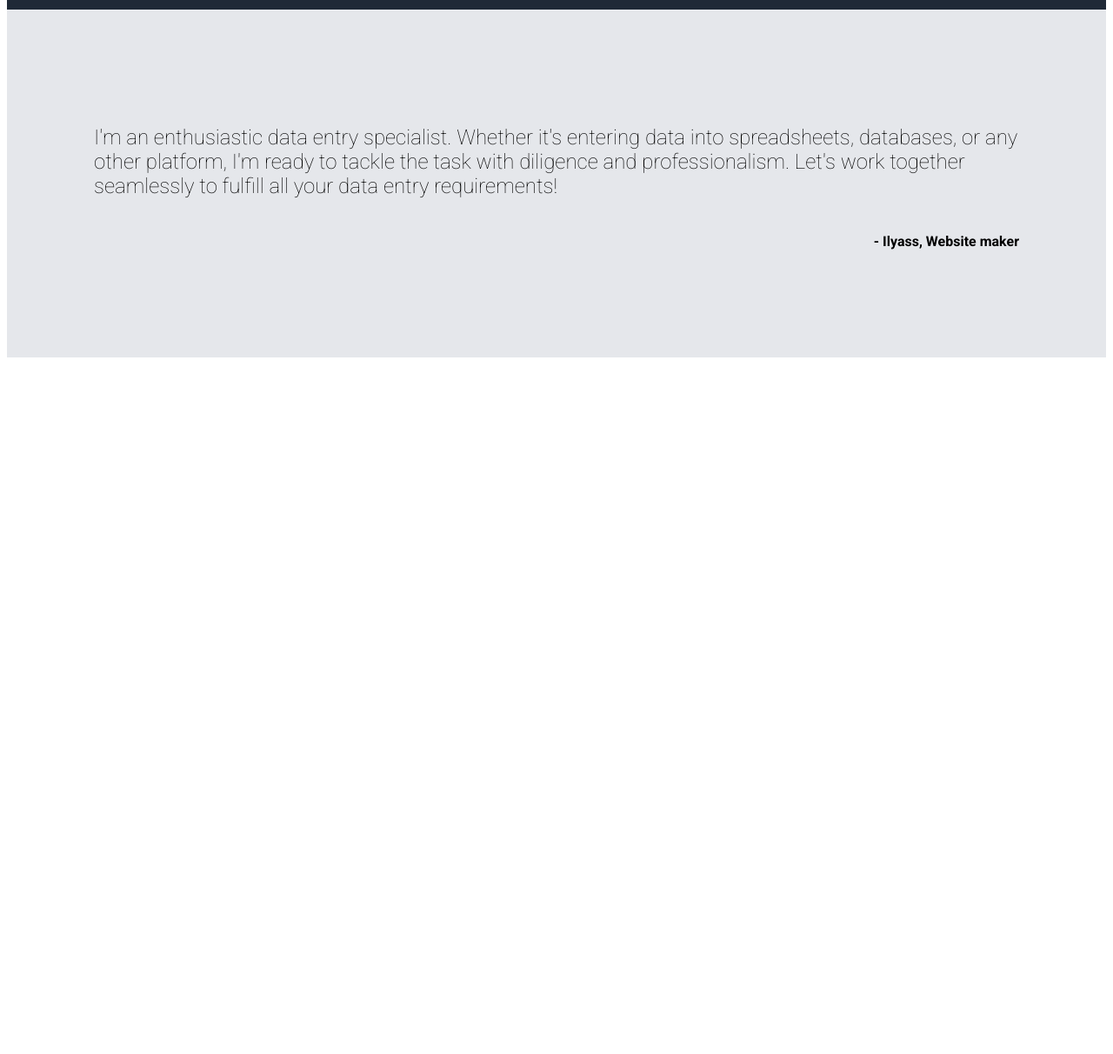
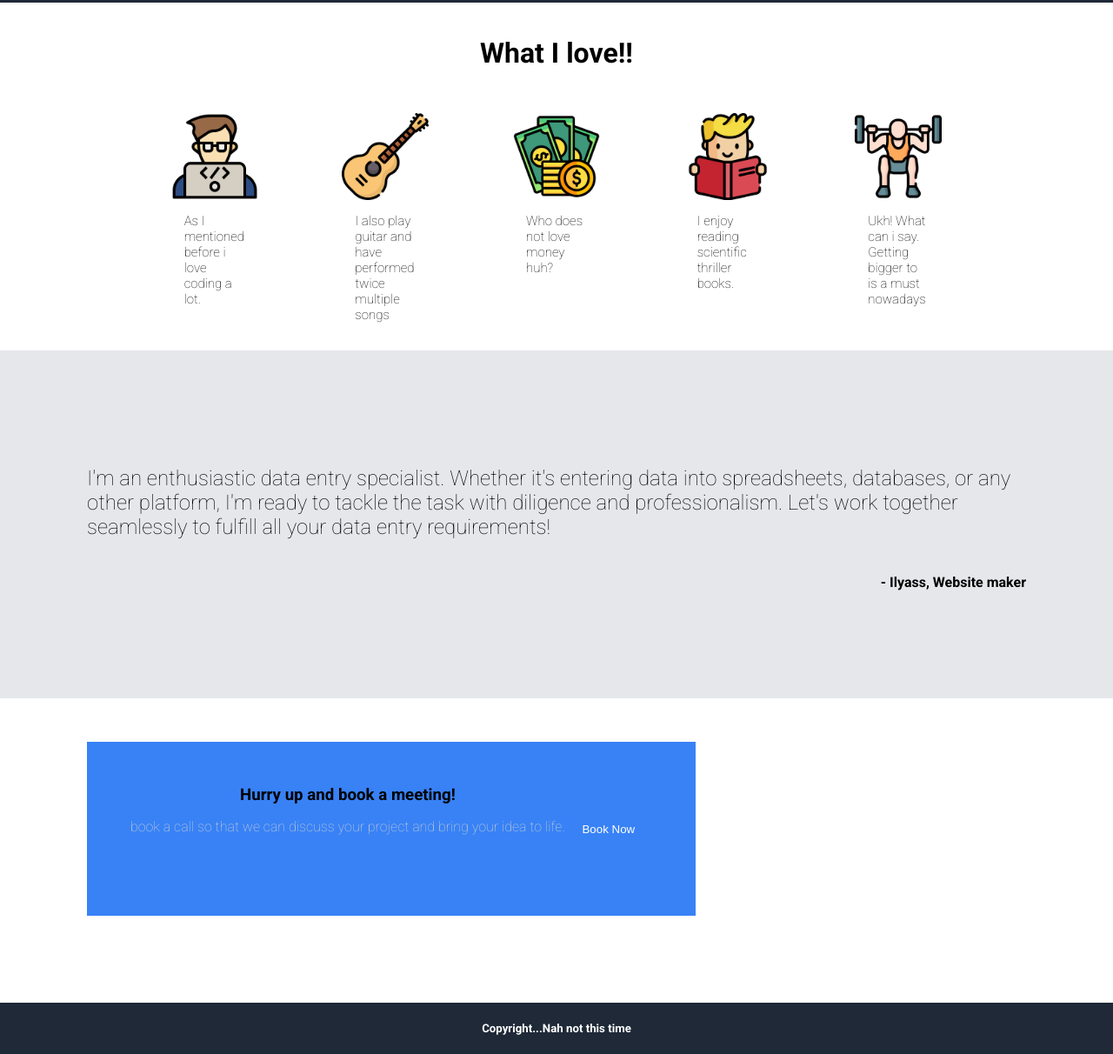
Before and after one commit to ToubbaliIlyass/Landing_Page, a plain HTML site: page index.html in a window 1280 px wide. Shown: the part 447-1659 px from the top of the page at 87% size. Before the commit the page ends 866 px from the top, so only its background shows below. Drawn offline with Linux system fonts and the light colour scheme.

Commit message:
Almost finished, still need refinement

```diff
--- a/index.html
+++ b/index.html
@@ -21,16 +21,55 @@
         <div class="container3">
             <h1>Hello there. I am Ilyass Toubbali</h1>
             <p>I am a CS student at Al Akhawayn Univeristy in Ifrane, I love coding and doing too much...</p>
-            <button>Sign up</button>
+            <button>Book Now</button>
         </div>
         <div class="image"></div>
 
 
+    </div>
+    <div class="container4">
+        <h1>What I love!!</h1>
+        <div class="list">
+            <div class="item">
+                <img class="icon" src="attachements/coding.png" alt="">
+                <p>As I mentioned before i love coding a lot.</p>
+            </div>
+            <div class="item">
+                <img  class="icon" src="attachements/guitar.png" alt="">
+                <p>I also play guitar and have performed twice multiple songs</p>
+            </div>
+            <div class="item">
+                <img class="icon" src="attachements/money.png" alt="">
+                <p>Who does not love money huh?</p>
+            </div>
+            <div class="item">
+                <img class="icon" src="attachements/read.png" alt="">
+                <p>I enjoy reading scientific thriller books.</p>
+            </div>
+            <div class="item">
+                <img  class="icon" src="attachements/weightlifting.png" alt="">
+                <p>Ukh! What can i say. Getting bigger to is a must nowadays</p>
+            </div>
+        </div>
     </div>
 
     <div class="container2">
         <p class="paragraph">I'm an enthusiastic data entry specialist. Whether it's entering data into spreadsheets, databases, or any other platform, I'm ready to tackle the task with diligence and professionalism. Let's work together seamlessly to fulfill all your data entry requirements!</p>
         <p class="quote">- Ilyass, Website maker</p>
     </div>
+
+    <div class="container5">
+        <div class="box">
+            <div class="call-to-action">
+                <h3>Hurry up and book a meeting!</h3>
+                <p>book a call so that we can discuss your project and bring your idea to life.</p>
+            </div>
+            <button class="button-book">Book Now</button>
+        </div>
+    </div>
+
+    <div class="container6">
+        <h5>Copyright...Nah not this time</h5>
+    </div>
 </body>
 </html>
--- a/style.css
+++ b/style.css
@@ -1,5 +1,6 @@
 body {
     font-family: "Roboto";
+    margin: 0 0 0 0;
 }
 
 .container {
@@ -86,3 +87,79 @@ button {
     font-weight: bold;
     align-self: flex-end;
 }
+
+.container4 {
+    display: flex;
+    flex-direction: column;
+    justify-content: center;
+    padding: 0 100px 0 100px ;
+    height: 400px;
+}
+.container4 h1 {
+    align-self: center;
+    margin-bottom: 50px;
+    font: "roboto";
+    font-weight: bold;
+
+}
+
+.item  {
+    display: flex;
+    flex-direction: column;
+    align-items: center;
+
+}
+.list {
+    display: flex;
+    justify-content: space-evenly;
+
+}
+
+.item p {
+    width: 70px;
+    font-size: 15px;
+    color: black;
+}
+
+.icon {
+    width: 100px;
+}
+
+
+.container5 {
+    display: flex;
+    height: 250px;
+    background-color: white;
+    padding: 50px 100px 50px 100px ;
+
+}
+.button-book {
+    align-self: center;
+    border-radius: 10px;
+    border-width: 5px;
+}
+.box {
+    background-color: #3882F6;
+    height: 100px;
+    display: flex;
+    padding: 50px 50px 50px 50px;
+}
+
+.call-to-action {
+    display: flex;
+    flex-direction: column;
+    justify-content: flex-start;
+    align-items: center;
+}
+.call-to-action h3 {
+    margin: 0 0 0 0;
+}
+
+
+.container6 {
+    display: flex;
+    background-color: #1f2937;
+    color: white;
+    justify-content: center;
+    font-weight: lighter;
+}
```
Also changed, not shown: attachements/coding.png (added), attachements/guitar.png (added), attachements/money.png (added), attachements/read.png (added), attachements/weightlifting.png (added).
